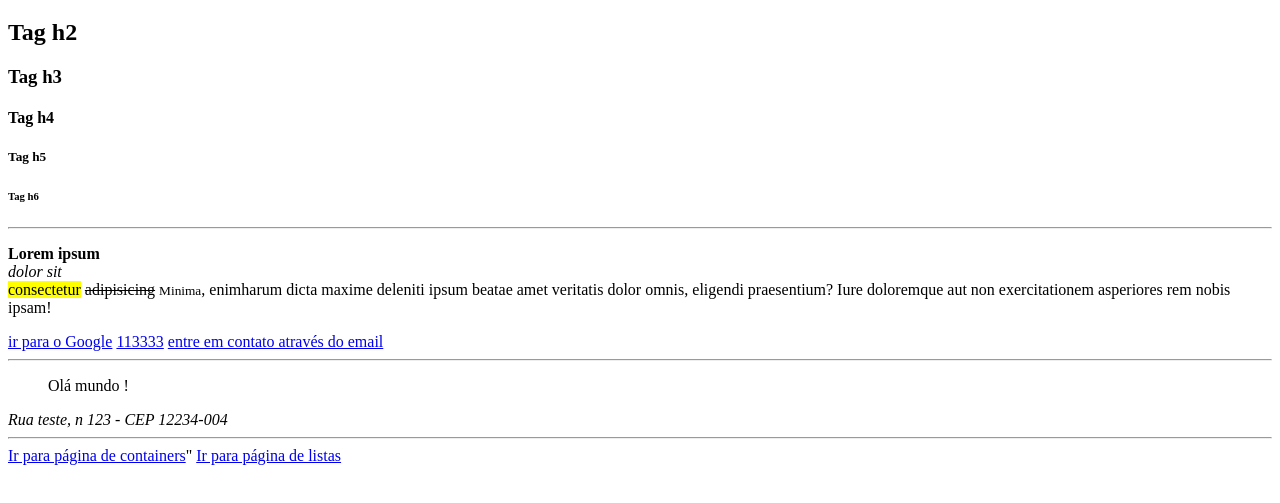
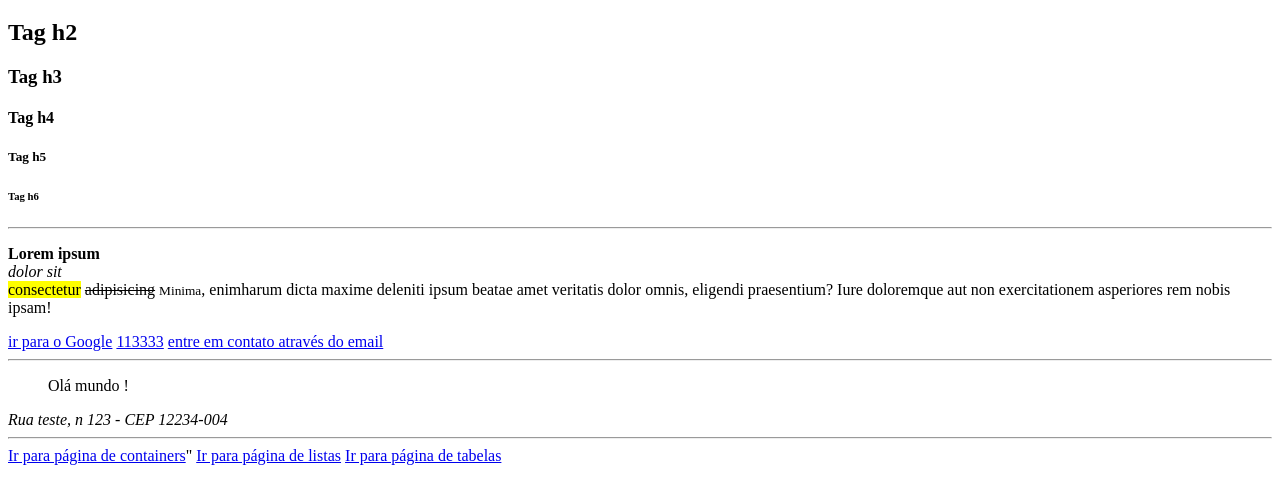
Before and after one commit to Baesso2024/exercicio_html-, a plain HTML site: page index.html in a window 1280 px wide. Shown: the part 61-564 px from the top of the page. Drawn offline with Linux system fonts and the light colour scheme.

Commit message:
Adicionando novo link no arq. index.html

```diff
--- a/index.html
+++ b/index.html
@@ -31,5 +31,6 @@
     <hr />
     <a href="./containers.html"> Ir para página de containers</a>"
     <a href="./listas.html"> Ir para página de listas</a>
+    <a href="./tabelas.html"> Ir para página de tabelas</a>
 </body>
 </html>
```
